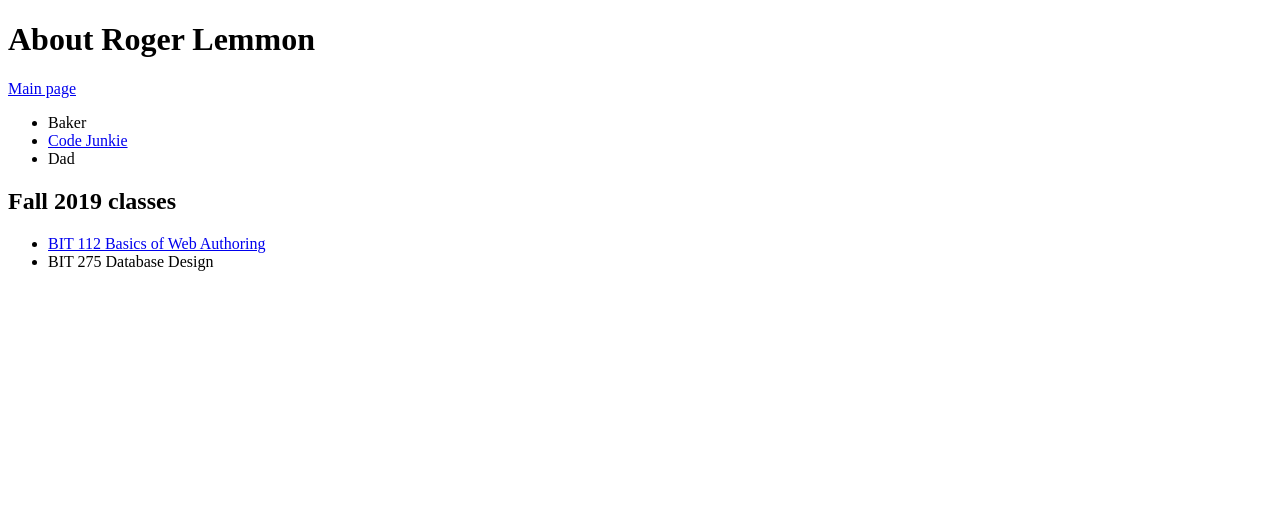
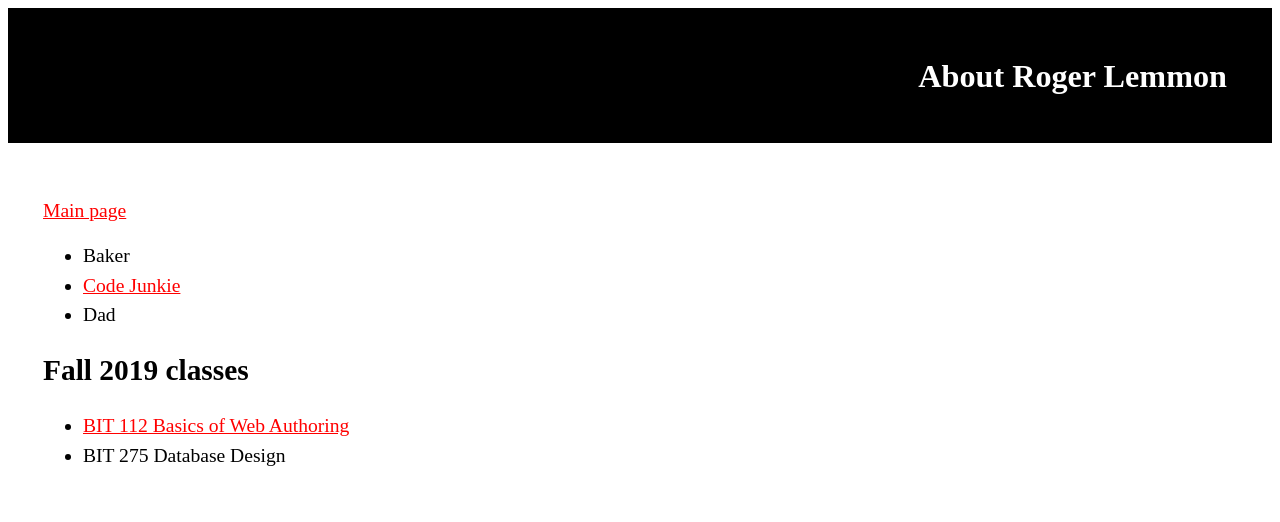
Before and after one commit to floydfix/floydfix.github.io, a plain HTML site: page about-me.html in a window 1280 px wide. Drawn offline with Linux system fonts and the light colour scheme.

Commit message:
week 3 assignment

```diff
--- a/about-me.html
+++ b/about-me.html
@@ -3,7 +3,7 @@
   <head>
     <meta charset="utf-8">
     <title>Roger Lemmon</title>
-    <link href="css/style.css" rel="stylesheet">
+    <link rel="stylesheet" type="text/css" href="css/style.css"/>
   </head>
   <body>
   	<header>
--- a/css/style.css
+++ b/css/style.css
@@ -1,7 +1,55 @@
+html{
+	font-family: "Times New Roman", Times, serif;
+	font-size: 14px;
+}
 p {
   color: DarkSlateGray;
 }
+p,li{
+	font-size: 1.4rem;
+}
+h1 {
+	font-size: 2.3rem;
+}
+h2{
+	font-size: 2.1rem;
 
-.scene {
-	height: 600px;
 }
+li{
+	line-height: 1.5;
+}
+a:link{
+	color: red;
+}
+a:visited{
+	color: green;
+}
+a:hover{
+	color: purple;
+	text-decoration: none;
+}
+a:active{
+	color:a.background;
+	background: a.color;
+	text-decoration: none;
+}
+
+header, main {
+	padding: 2.5rem;
+}
+
+header{
+	background-color: black;
+	color: white;
+	border-bottom: white 2px solid;
+}
+
+header h1 {
+	line-height: 2px;
+	text-align: right;
+	padding: 10px;
+}
+
+main {
+	max-width: 400px;
+}
```
Also changed, not shown: index.html (+5 -1 lines).
